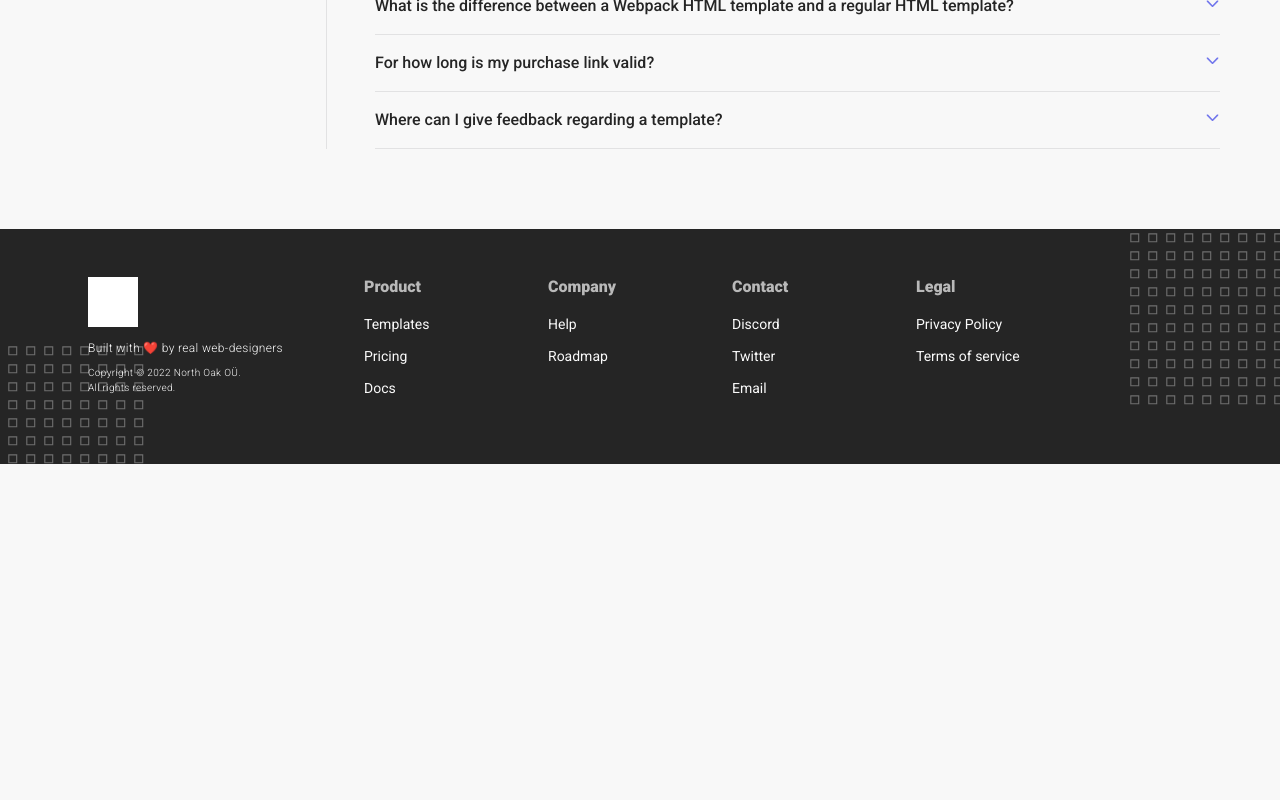
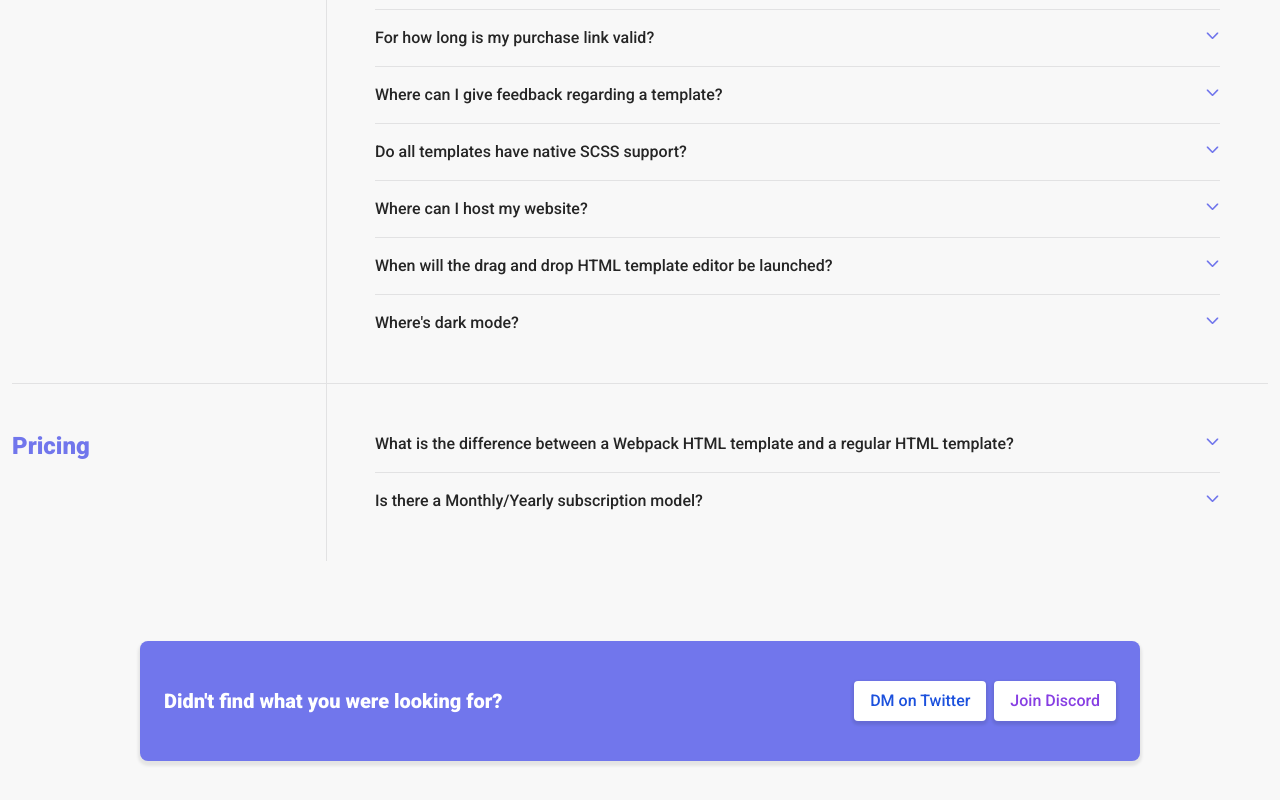
Before and after one commit to rrttalv/ezylanding-template-portal, a Next.js app: page /help in a window 1280 px wide. Shown: the part 1160-1960 px from the top of the page. Before the commit the page ends 1624 px from the top, so only its background shows below. Built offline with nearby package versions, Linux system fonts and the light colour scheme; grey boxes are pictures that could not be loaded.

Commit message:
faq/help page

```diff
--- a/pages/help/index.js
+++ b/pages/help/index.js
@@ -3,6 +3,7 @@ import Link from "next/link"
 import Layout from '../../components/Layout'
 import { useEffect, useState } from "react"
 import Discord from '../../assets/discord.svg'
+import LinkSVG from '../../assets/link.svg'
 import Caret from '../../assets/caret-down.svg'
 
 const Help = (props) => {
@@ -48,42 +49,99 @@ const Help = (props) => {
         open: false
       },
       {
+        question: 'For how long is my purchase link valid?',
+        id: 'q-3',
+        answer: `Your purchase link for a template will be valid forever!
+        This means that with said link you will always be able to download the template that you purchased.`,
+        open: false
+      },
+      {
+        question: 'Where can I give feedback regarding a template?',
+        id: 'q-4',
+        answer: `Found a bug in a template or maybe you just want to suggest an edit that made your life easier?
+        We are 100% open to feeback. Just send us the template link and your feedback on discord or twitter.`,
+        links: [
+          {
+            href: 'http://localhost:3000/',
+            target: '_blank',
+            linkText: 'Share feedback on discord'
+          },
+          {
+            href: 'https://twitter.com/ezylanding',
+            target: '_blank',
+            linkText: 'Share feedback via Twitter'
+          }
+        ],
+        open: false
+      },
+      {
+        question: 'Do all templates have native SCSS support?',
+        id: 'q-5',
+        answer: `Found a bug in a template or maybe you just want to suggest an edit that made your life easier?
+        We are 100% open to feeback. Just send us the template link and your feedback on discord or twitter.`,
+        open: false
+      },
+      {
+        question: 'Where can I host my website?',
+        id: 'q-6',
+        answer: `Here are the hosting providers our templates will work with 100%`,
+        links: [
+          {
+            href: 'https://netlify.com',
+            target: '_blank',
+            linkText: 'Netlify (recommended)'
+          },
+          {
+            href: 'https://www.digitalocean.com/',
+            target: '_blank',
+            linkText: 'DigitalOcean'
+          },
+          {
+            href: 'https://aws.amazon.com/getting-started/hands-on/host-static-website/',
+            target: '_blank',
+            linkText: 'AWS'
+          },
+        ],
+        open: false
+      },
+      {
+        question: 'When will the drag and drop HTML template editor be launched?',
+        id: 'q-7',
+        answer: `We are actively working on the drag and drop HTML editor. We expect to launch it by the start of Q3 2022`,
+        open: false
+      },
+      {
+        question: "Where's dark mode?",
+        id: 'q-8',
+        answer: `Coming soon ;)`,
+        open: false
+      }
+    ],
+    pricing: [
+      {
         question: 'What is the difference between a Webpack HTML template and a regular HTML template?',
-        id: 'q-2',
+        id: 'qp-1',
         answer: `With a regular HTML template you only get the CSS and HTML files after making a purchase.
         Our Webpack templates have built in SCSS support and they are extremely easy to deploy anywhere.
         If you don't have your own Webpack setup and want to move fast, then we suggest you use our Webpack supported templates`,
         open: false
       },
       {
-        question: 'For how long is my purchase link valid?',
-        id: 'q-3',
-        answer: 'asd',
-        open: false
-      },
-      {
-        question: 'Where can I give feedback regarding a template?',
-        id: 'q-4',
-        answer: '',
+        question: 'Is there a Monthly/Yearly subscription model?',
+        id: 'qp-2',
+        answer: `With the launch of our drag and drop HTML editor we expect to launch a monthly, yearly, and a limited time lifetime subscription model.
+        With a recurring subscription you will have access to all the available templates and can download or edit any of them.
+        The lifetime subscription offer will be available for a limited time only! With a lifetime subscription you will have access
+        to all of our current and future templates until the end of time!`,
+        open: false,
         links: [
-          {
-            href: 'http://localhost:3000/',
-            target: '_blank',
-            linkText: 'Share feedback on our discord server'
-          },
           {
             href: 'https://twitter.com/ezylanding',
             target: '_blank',
-            linkText: 'Share feedback on our discord server'
+            linkText: 'Be the first to know when we launch our lifetime subscriptions!'
           }
-        ],
-        open: false
-      }
-    ],
-    pricing: [
-      {
-
-      }
+        ]
+      },
     ],
     misc: [
       {
@@ -120,7 +178,6 @@ const Help = (props) => {
     e.preventDefault()
     const copy = {...FAQ}
     const copyItems = copy[type].map(item => {
-      console.log(item, id)
       if(item.id === id){
         return {
           ...item,
@@ -139,7 +196,7 @@ const Help = (props) => {
   const getFAQCard = type => {
     const data = FAQ[type]
     return (
-      <div className="row mb-3 card-row g-0">
+      <div className="row card-row g-0">
         <div className="col-lg-3 col-md-12 mb-3 mb-lg-0">
           <h3 className="faq-card_left-title text-main">
             {type}
@@ -148,11 +205,11 @@ const Help = (props) => {
         <div className="col-lg-9 col-md-12">
           <div className="row faq-card-row g-0">
             {
-              data.map(item => {
+              data.map((item, idx) => {
                 const { question, answer, links, open, id } = item
                 return (
                   <div className="col-12" key={question}>
-                    <div className="faq-card_content">
+                    <div className="faq-card_content" style={{ borderBottom: idx === data.length - 1 ? 'none' : '' }}>
                       <div className="faq-card_content_header">
                         <button className="btn-none" onClick={e => toggleCard(e, type, id)}>
                           <h5 className="faq-card_content_header_title">{question} <Caret style={{ transform: `${open ? 'rotate(180deg)' : 'rotate(0)'}` }} /></h5>
@@ -164,7 +221,20 @@ const Help = (props) => {
                                 {answer}
                               </p>
                               {
-                                links && links.length ? undefined : undefined
+                                links && links.length ? (
+                                  <div className="faq-card_content_links">
+                                    <LinkSVG />
+                                    {
+                                      links.map(link => (
+                                        <Link key={link.href} href={link.href}>
+                                          <a target={link.target} className="faq-card_content_link">
+                                            {link.linkText}
+                                          </a>
+                                        </Link>
+                                      ))
+                                    }
+                                  </div>
+                                ) : undefined
                               }
                             </div>
                           ) : undefined
@@ -183,9 +253,9 @@ const Help = (props) => {
 
   return (
     <Layout>
-      <section className='landing-section container-fluid first-section section'>
+      <section className='landing-section container-fluid first-section section help-section'>
         <div className="section-text-wrapper center">
-            <h1 className='title text-main mb-0'>Need a bit of help?</h1>
+            <h1 className='title text-main'>Need a bit of help?</h1>
             <p className="subtitle text-gray">Hopefully these resources help you</p>
         </div>
         <div className="section-cards">
@@ -211,6 +281,24 @@ const Help = (props) => {
         </div>
         <div className="faq-cards">
           {getFAQCard('general')}
+          {getFAQCard('pricing')}
+        </div>
+        <div className="faq-end">
+          <div className="faq-end_body">
+            <h3>Didn't find what you were looking for?</h3>
+            <div className="faq-end_body_buttons">
+              <Link href={'https://twitter.com/ezylanding'}>
+                <a className="contact-btn twitter" target={'_blank'} title="Link to the official EzyLanding Twitter account">
+                  DM on Twitter
+                </a>
+              </Link>
+              <Link href={'http://localhost:3000/'}>
+                <a className="contact-btn discord" target={'_blank'} title="Link to the official EzyLanding Twitter account">
+                  Join Discord
+                </a>
+              </Link>
+            </div>
+          </div>
         </div>
       </section>
     </Layout>
--- a/scss/_footer.scss
+++ b/scss/_footer.scss
@@ -5,7 +5,7 @@
     max-width: 1200px;
   }
   color: var(--light);
-  padding: 3rem 0;
+  padding: 4rem 0;
   &-img {
     width: 50px;
     height: 50px;
--- a/scss/_help.scss
+++ b/scss/_help.scss
@@ -4,11 +4,14 @@
 
 .faq-section {
   margin: 5rem 0;
+  margin-bottom: 8rem;
 }
 
 .faq-cards {
   .faq-card-row {
     border-left: 1px solid rgb(var(--dark-blue-rgb), 0.1);
+    padding-top: 2rem;
+    padding-bottom: 2rem!important;
   }
   .faq-card {
     &_left-title {
@@ -16,6 +19,7 @@
       font-weight: 800;
       font-size: 1.5rem;
       margin-top: 1rem;
+      padding-top: 2rem;
     }
     &_content {
       &_header {
@@ -38,11 +42,28 @@
           }
         }
       }
+      &_links {
+        margin-top: 1rem;
+        svg {
+          width: 15px;
+          height: 15px;
+          margin-right: 7px;
+          stroke: var(--dim-gray);
+        }
+      }
+      &_link {
+        font-size: 13px;
+        margin-left: 10px;
+        &:first-of-type {
+          margin-left: 0;
+        }
+        color: rgba(var(--purple-rgb), 0.9)!important;
+      }
       &_body {
         &_text {
           margin: 0;
           margin-top: 0.5rem;
-          font-size: 14px;
+          font-size: 0.95rem;
           color: var(--dim-gray);
         }
       }
@@ -51,8 +72,97 @@
   }
   .card-row {
     padding: 0;
-    margin-top: 2rem!important;
+    margin-bottom: 0!important;
     border-top: 1px solid rgb(var(--dark-blue-rgb), 0.1);
-    padding-top: 1.5rem;
+    &:first-of-type {
+      padding-top: 0;
+      margin-top: 2.5rem!important;
+    }
   }
 }
+
+.faq-end {
+  &_body {
+    box-shadow: 0px 3px 3px 2px rgba(0,0,0,0.08);
+    display: flex;
+    padding: 2rem 1.5rem;
+    background: var(--main);
+    border-radius: 8px;
+    align-items: center;
+    h3 {
+      font-size: 1.25rem;
+      font-weight: 800;
+      color: var(--white);
+      margin-bottom: 0;
+      width: fit-content;
+    }
+    &_buttons {
+      margin-left: 1rem;
+      width: 100%;
+      flex: 1;
+      display: flex;
+      flex-direction: row;
+      justify-content: flex-end;
+      .contact-btn {
+        margin: 0.5rem 0;
+        width: fit-content;
+        text-align: center;
+        background: var(--white);
+        padding: 0.5rem 1rem;
+        border-radius: 4px;
+        font-weight: 500;
+        box-shadow: 0px 2px 3px 2px rgba(0,0,0,0.095);
+      }
+      .contact-btn.discord {
+        color: var(--purple);
+        margin-left: 0.5rem;
+      }
+      .contact-btn.twitter {
+        color: rgba(var(--blue-rgb), 1);
+        margin-left: 0.5rem;
+      }
+    }
+  }
+  max-width: 1000px;
+  margin: 5rem auto;
+}
+
+@media screen and (max-width: 991px) {
+  .faq-cards {
+    .faq-card-row {
+      border-left: none;
+    }
+    .faq-card {
+      &_left-title {
+        text-align: center;
+      }
+      &-row {
+        padding-top: 1rem;
+      }
+    }
+  }
+}
+
+@media screen and (max-width: 768px) {
+  .faq-end {
+    &_body {
+      flex-wrap: wrap;
+      h3 {
+        width: 100%;
+        text-align: center;
+      }
+      &_buttons {
+        justify-content: center;
+        margin-top: 0.5rem;
+        width: 100%;
+      }
+    }
+  }
+}
+
+.help-section {
+  .title.text-main {
+    margin: 0;
+    margin-bottom: 1rem!important;
+  }
+}
--- a/scss/style.scss
+++ b/scss/style.scss
@@ -30,6 +30,8 @@ body {
   --white: rgba(255, 255, 255, 1);
   --dark-blue: rgba(35, 36, 46, 1);
   --dark-blue-rgb: 35, 36, 46;
+  --blue: rgba(28, 81, 221, 1);
+  --blue-rgb: 28, 81, 221;
   --secondary: rgba(62, 227, 197, 1);
   --dim-gray: rgba(105, 105, 105, 1);
   --light-gray: rgba(185, 185, 185, 1);
```
Also changed, not shown: assets/link.svg (added).
